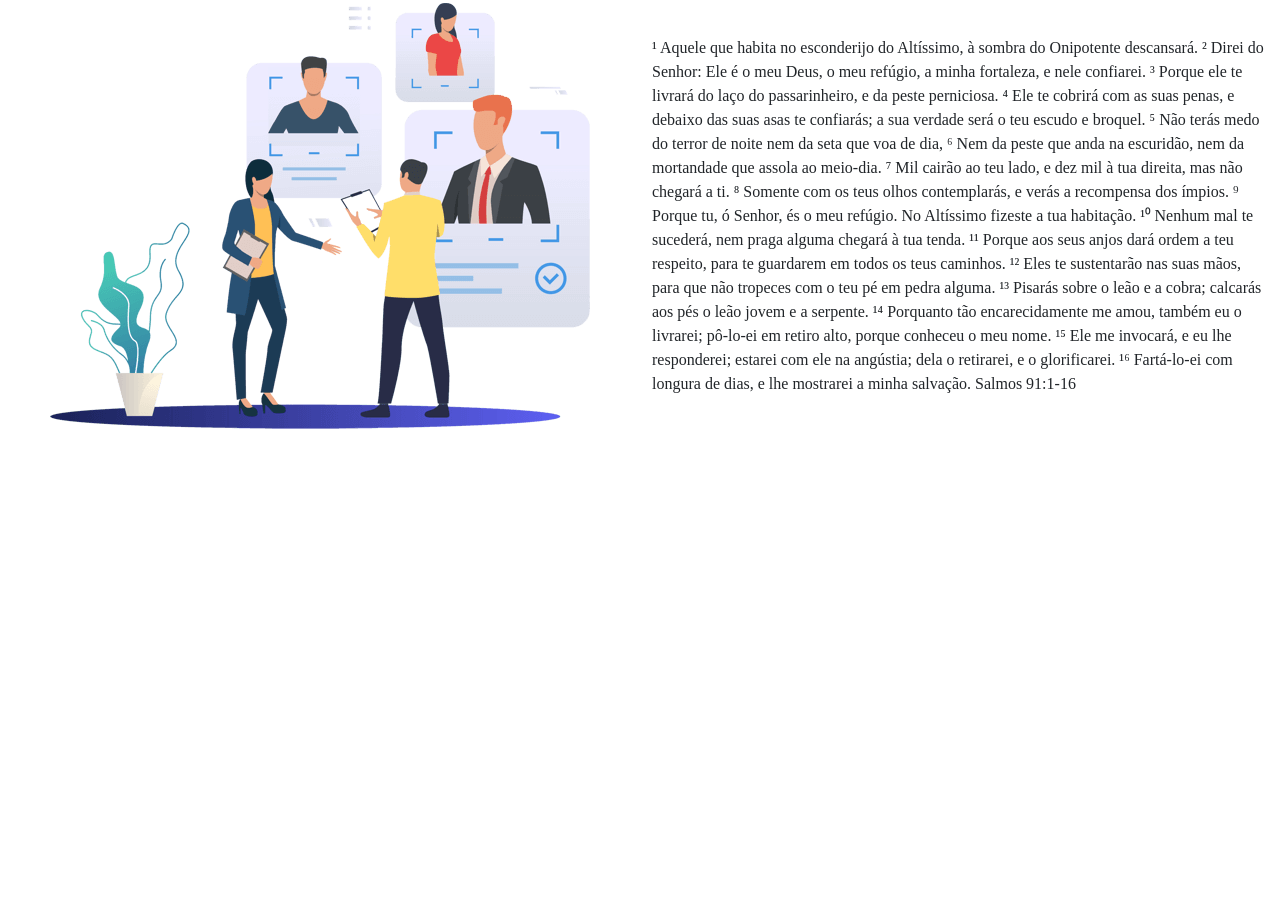
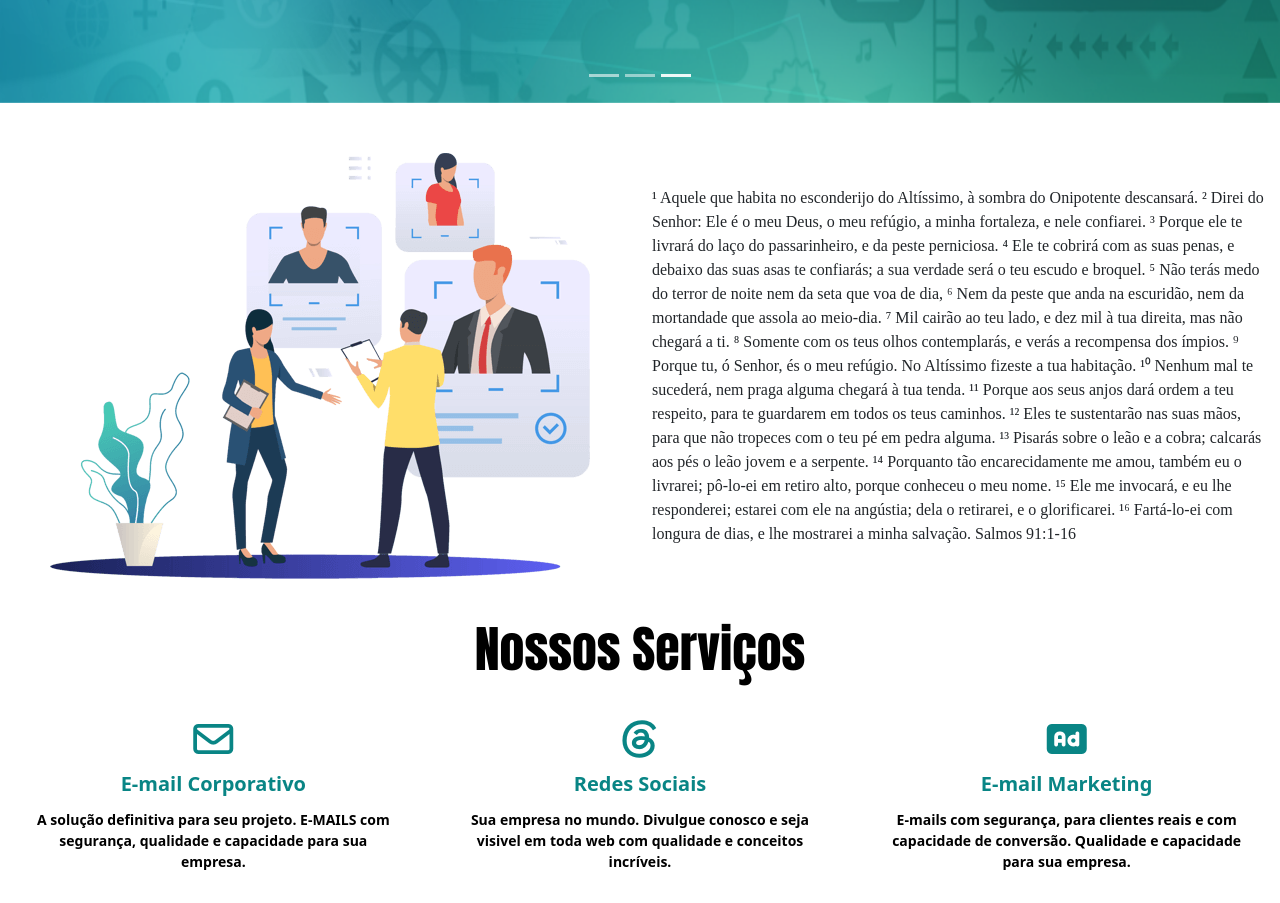
Before and after one commit to davidfreitass/Testes-HTML, a plain HTML site: page index.html in a window 1280 px wide. Shown: the part 397-1300 px from the top of the page. Before the commit the page ends 826 px from the top, so only its background shows below. Drawn offline with nearby package versions, Linux system fonts and the light colour scheme.

Commit message:
Adicionando Serviços e Icones

```diff
--- a/css/pg.css
+++ b/css/pg.css
@@ -8,7 +8,7 @@
 }
 
 #imgBanner{
-    height: 350px;
+    height: 500px;
 }
 
 #mainQuemSomos{
@@ -16,3 +16,31 @@
     font-family: 'Times New Roman', Times, serif;
     font-size: 16px;
 }
+
+.main-title{
+    color: #000;
+    text-align: center;
+    font-size:  50px;
+    margin-top: 40px;
+    margin-bottom: 40px;
+    font-family: Impact, Haettenschweiler, 'Arial Narrow Bold', sans-serif;
+}
+
+.destaque-texto{
+    color: rgb(9, 133, 133);
+    font-weight: bold;
+    font-size: 20px;
+}
+
+.destaque{
+    color: #000;
+    font-size: 14px;
+    padding: 15px;
+    padding-top: 10px;
+}
+
+.icones{
+    color: rgb(9, 133, 133);
+    font-size: 40px;
+    padding-bottom: 10px;
+}
--- a/index.html
+++ b/index.html
@@ -10,6 +10,8 @@
             integrity="sha384-LN+7fdVzj6u52u30Kp6M/trliBMCMKTyK833zpbD+pXdCLuTusPj697FH4R/5mcr"
             crossorigin="anonymous">
         <link rel="stylesheet" href="css/pg.css">
+
+        <link rel="stylesheet" href="https://cdnjs.cloudflare.com/ajax/libs/font-awesome/7.0.0/css/all.min.css" integrity="sha512-DxV+EoADOkOygM4IR9yXP8Sb2qwgidEmeqAEmDKIOfPRQZOWbXCzLC6vjbZyy0vPisbH2SyW27+ddLVCN+OMzQ==" crossorigin="anonymous" referrerpolicy="no-referrer" />
     </head>
     <body>
         <nav class="navbar navbar-expand-lg fixed-top" id="nav">
@@ -142,6 +144,43 @@
                 </div>
             </section>
 
+            <section id="blocos">
+                <div class="container-fluid">
+                    <div class="row">
+                        <div class="col-md-12">
+                            <h3 class="main-title">Nossos Serviços</h3>
+                        </div>
+                    </div>
+                </div>
+                <div class="container-fluid">
+                    <div class="row">
+                        <div class="col-sm-4 text-center align-middle destaque-texto">
+                            <i class="fa-regular fa-envelope align-middle icones"></i><br>
+                            E-mail Corporativo
+                            <p class="destaque text-center align-middle">
+                                A solução definitiva para seu projeto. E-MAILS com segurança, qualidade e capacidade para sua empresa.
+                            </p>
+                        </div>
+
+                        <div class="col-sm-4 text-center align-middle destaque-texto">
+                            <i class="fa-brands fa-threads align-middle icones"></i><br>
+                            Redes Sociais
+                            <p class="destaque text-center align-middle">
+                                Sua empresa no mundo. Divulgue conosco e seja visivel em toda web com qualidade e conceitos incríveis.
+                            </p>
+                        </div>
+
+                        <div class="col-sm-4 text-center align-middle destaque-texto">
+                            <i class="fa-solid fa-rectangle-ad align-middle icones"></i><br>
+                            E-mail Marketing
+                            <p class="destaque text-center align-middle">
+                                E-mails com segurança, para clientes reais e com capacidade de conversão. Qualidade e capacidade para sua empresa.
+                            </p>
+                        </div>
+                    </div>
+                </div>
+            </section>
+
         </main>
 
         <script
```
